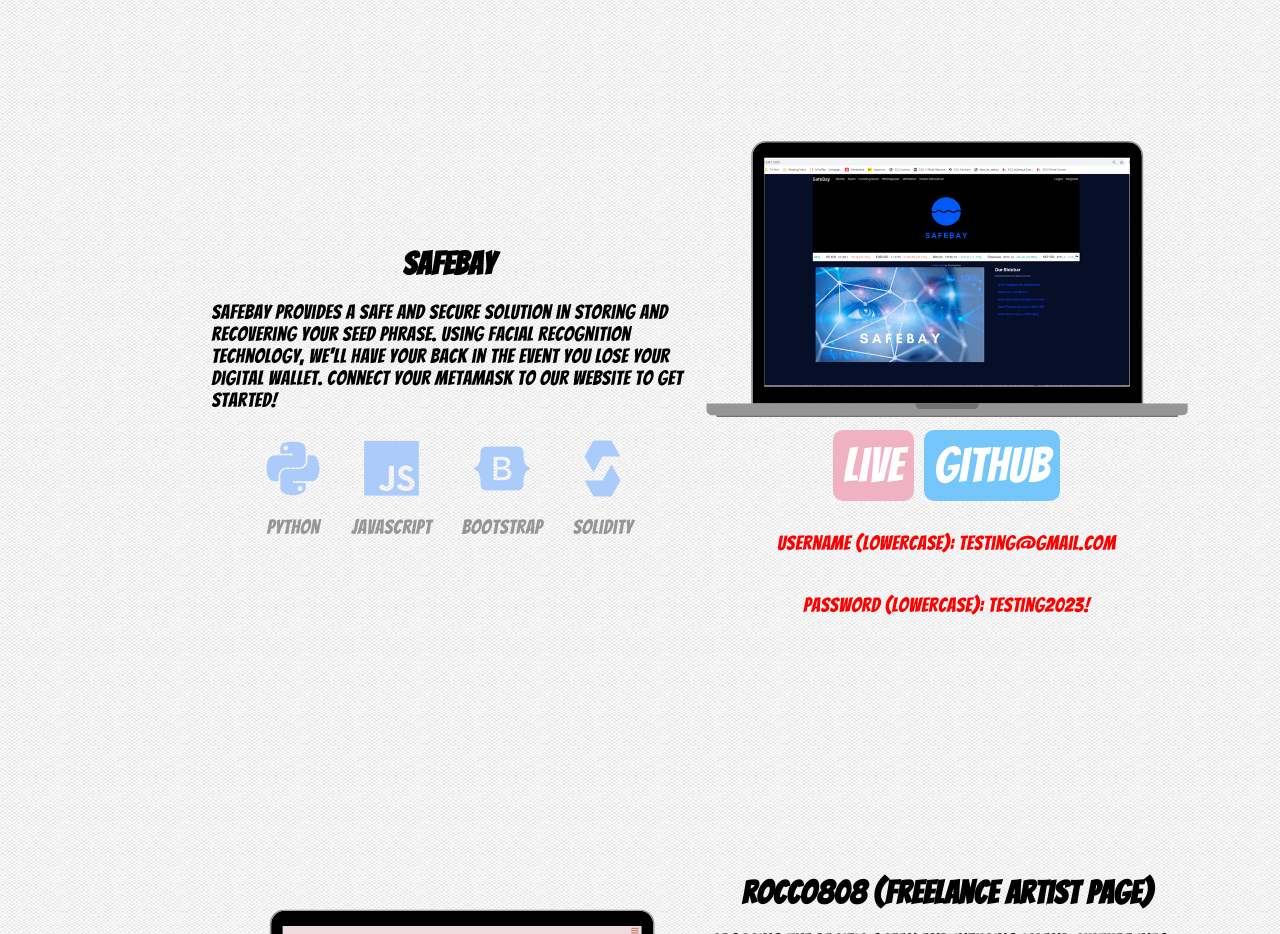
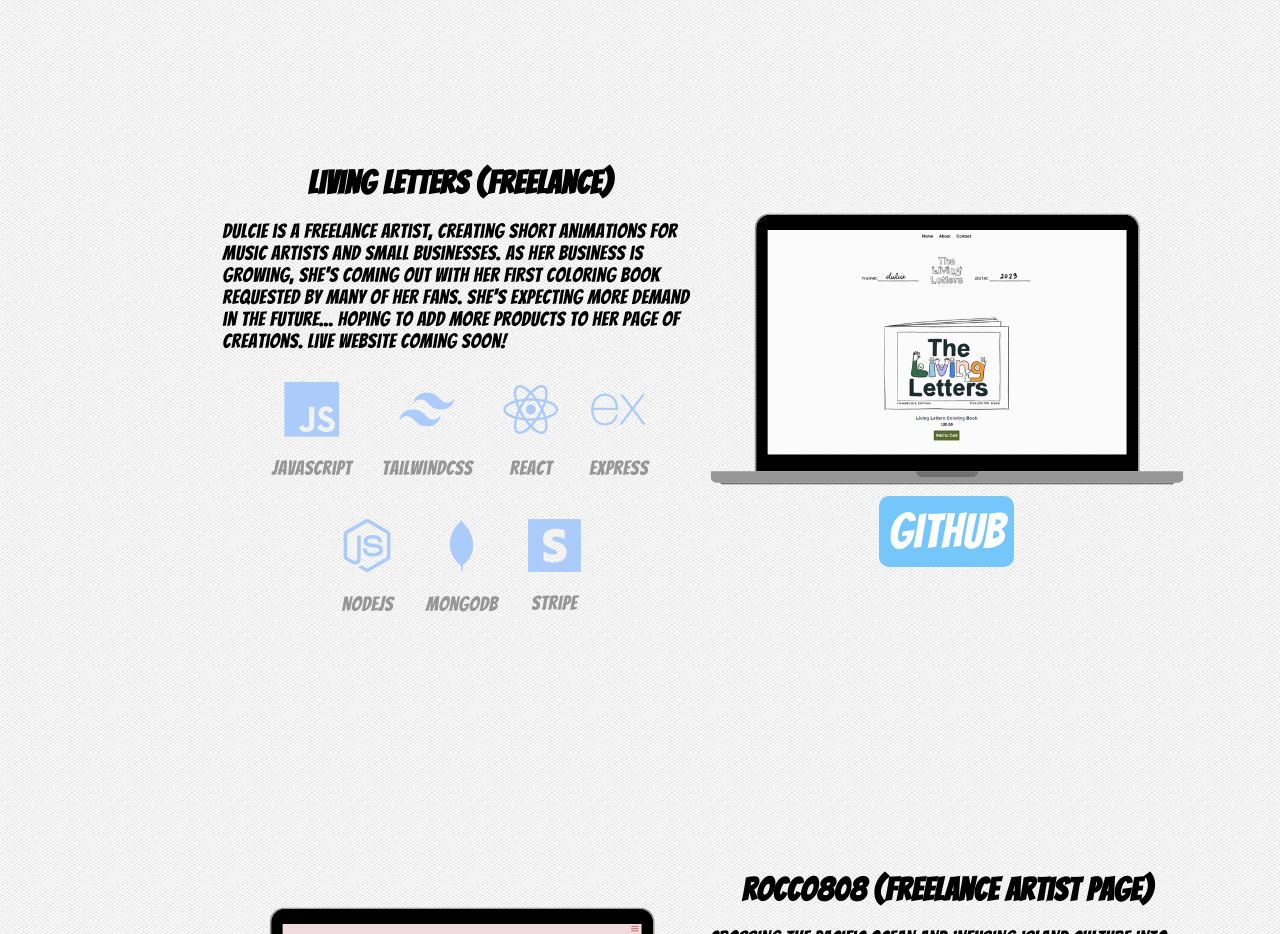
Before and after one commit to LeoHarada/Portfolio-Website, a website: page public/index.html in a window 1280 px wide. Shown: the part 6218-7152 px from the top of the page. Drawn offline with nearby package versions, Linux system fonts and the light colour scheme.

Commit message:
Added new freelance project, Living Letters.

```diff
--- a/public/index.html
+++ b/public/index.html
@@ -464,51 +464,46 @@
                                 </div>
                             </div>
                         </div>
-                        <div class="project-container-odd" id="safebay-project">
+                        <div
+                            class="project-container-odd"
+                            id="livingletters-project"
+                        >
                             <div class="project-links-container">
                                 <img
                                     class="project-image"
-                                    src="images/safebayproject.png"
-                                    alt="safebay project"
+                                    src="images/livinglettersproject.png"
+                                    alt="livingletters project"
                                 />
                                 <div class="links">
-                                    <a
+                                    <!-- <a
                                         class="exclude-from-navbar live-button"
                                         href="https://safebayproject.web.app/"
                                         target="_blank"
                                         >Live</a
-                                    >
+                                    > -->
                                     <a
                                         class="exclude-from-navbar github-button"
-                                        href="https://github.com/rhurst11/SafeBayProject"
+                                        href="https://github.com/LeoHarada/LivingLetters"
                                         target="_blank"
                                         >Github</a
                                     >
                                 </div>
-                                <h2 class="account-info">
-                                    <p>
-                                        username (lowercase): testing@gmail.com
-                                    </p>
-                                    <p>password (lowercase): testing2023!</p>
-                                </h2>
                             </div>
                             <div class="project-text-container">
-                                <h3 class="project-title">SafeBay</h3>
+                                <h3 class="project-title">
+                                    Living Letters (Freelance)
+                                </h3>
                                 <p>
-                                    SafeBay provides a safe and secure solution
-                                    in storing and recovering your seed phrase.
-                                    Using facial recognition technology, we'll
-                                    have your back in the event you lose your
-                                    digital wallet. Connect your metamask to our
-                                    website to get started!
+                                    Dulcie is a freelance Artist, creating short
+                                    animations for music artists and small
+                                    businesses. As her business is growing,
+                                    she's coming out with her first coloring
+                                    book requested by many of her fans. She's
+                                    expecting more demand in the future...
+                                    hoping to add more products to her page of
+                                    creations. Live website coming soon!
                                 </p>
                                 <div class="tools-used">
-                                    <div class="devicon-box-tools-used">
-                                        <i
-                                            class="devicon-tools-used devicon-python-plain"
-                                        ></i>
-                                        <p>Python</p>
-                                    </div>
                                     <div class="devicon-box-tools-used">
                                         <i
                                             class="devicon-tools-used devicon-javascript-plain"
@@ -517,15 +512,40 @@
                                     </div>
                                     <div class="devicon-box-tools-used">
                                         <i
-                                            class="devicon-tools-used devicon-bootstrap-plain"
+                                            class="devicon-tools-used devicon-tailwindcss-plain"
                                         ></i>
-                                        <p>Bootstrap</p>
+                                        <p>TailwindCSS</p>
                                     </div>
                                     <div class="devicon-box-tools-used">
                                         <i
-                                            class="devicon-tools-used devicon-solidity-plain"
+                                            class="devicon-tools-used devicon-react-original"
                                         ></i>
-                                        <p>Solidity</p>
+                                        <p>React</p>
+                                    </div>
+                                    <div class="devicon-box-tools-used">
+                                        <i
+                                            class="devicon-tools-used devicon-express-original"
+                                        ></i>
+                                        <p>Express</p>
+                                    </div>
+                                    <div class="devicon-box-tools-used">
+                                        <i
+                                            class="devicon-tools-used devicon-nodejs-plain"
+                                        ></i>
+                                        <p>NodeJS</p>
+                                    </div>
+                                    <div class="devicon-box-tools-used">
+                                        <i
+                                            class="devicon-tools-used devicon-mongodb-plain"
+                                        ></i>
+                                        <p>MongoDB</p>
+                                    </div>
+                                    <div class="devicon-box-tools-used">
+                                        <img
+                                            class="devicon-tools-used devicon-stripe-tools-used"
+                                            src="images/stripe.png"
+                                        />
+                                        <p>Stripe</p>
                                     </div>
                                 </div>
                             </div>
```
Also changed, not shown: public/images/livinglettersproject.png (added), public/images/rocco808.png (deleted).
